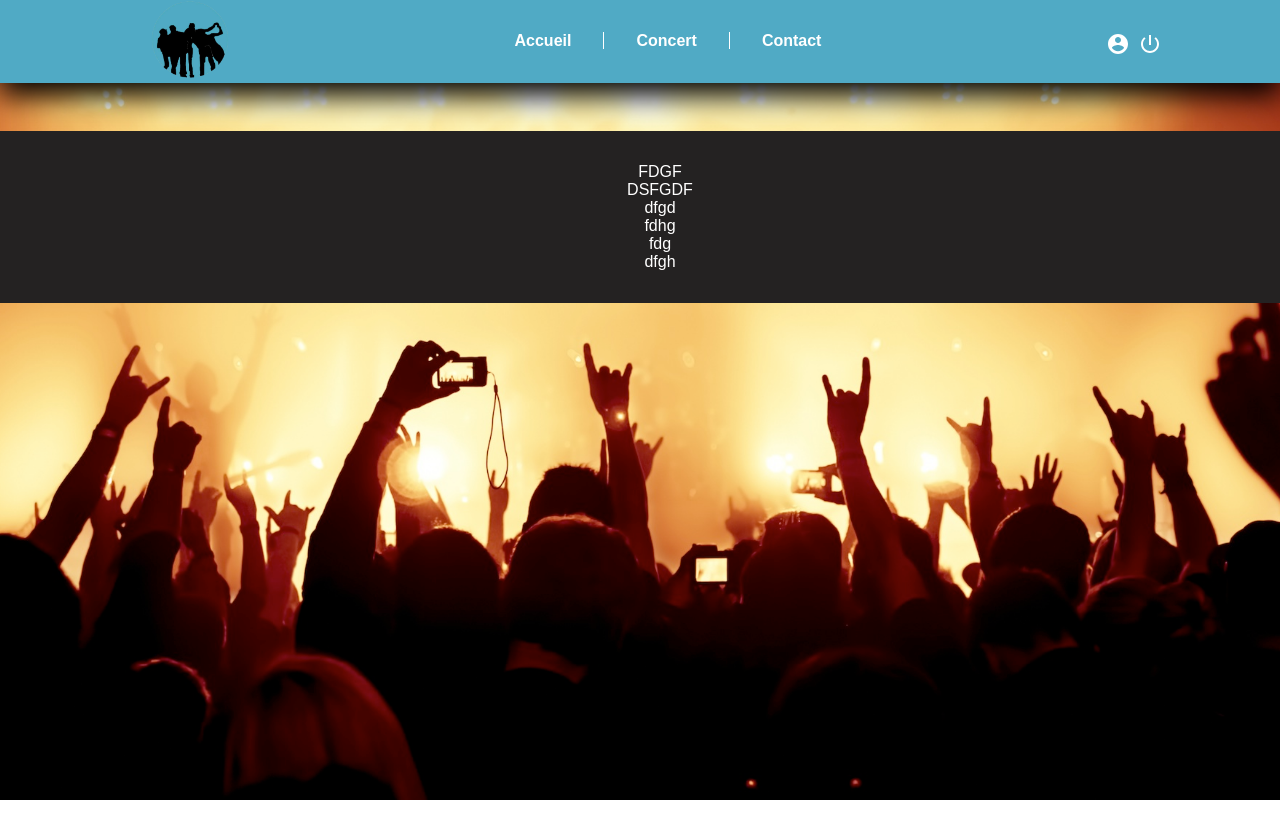
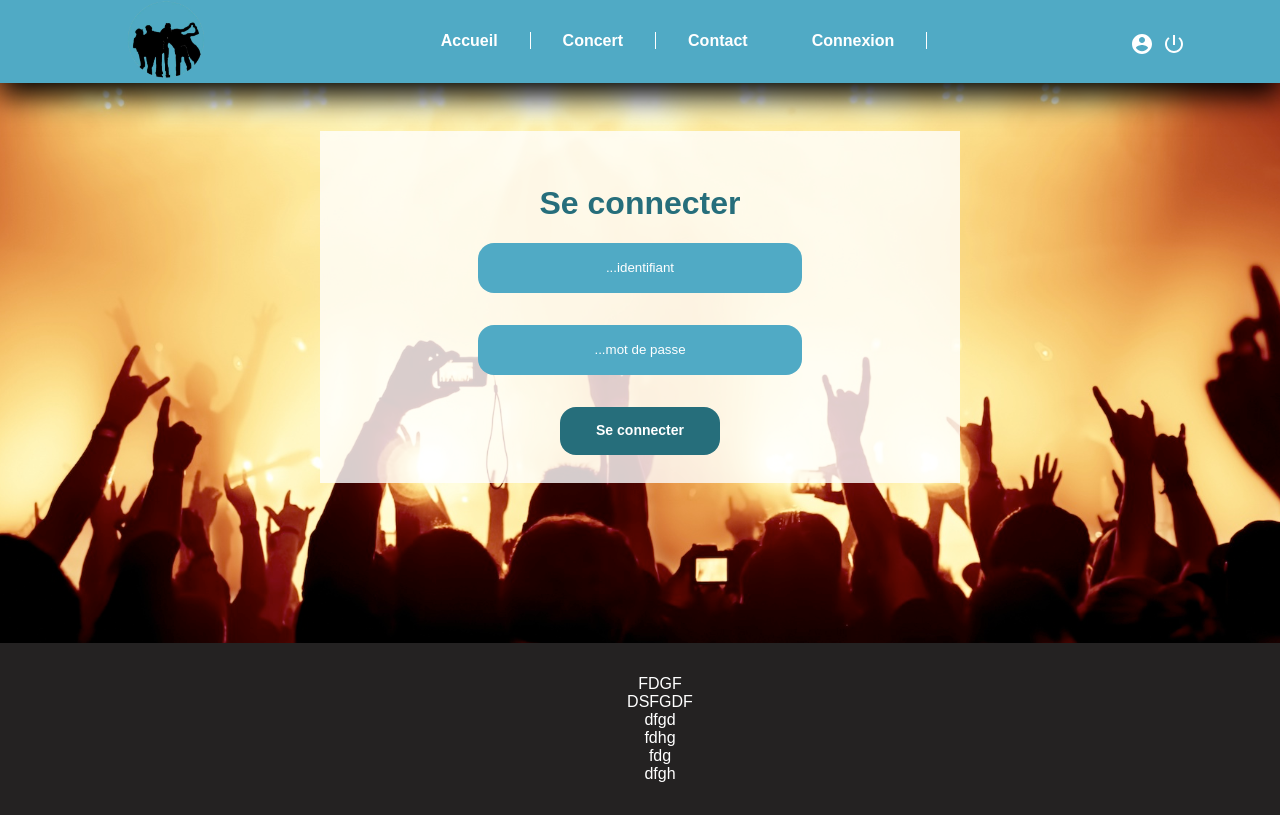
Before and after one commit to Sylvie-godard/music-gether-front, a React (Create React App) app: page /login in a window 1280 px wide. Built offline with nearby package versions, Linux system fonts and the light colour scheme.

Commit message:
[ADD] connexion

```diff
--- a/package.json
+++ b/package.json
@@ -12,10 +12,12 @@
     "bootstrap": "^4.4.1",
     "react": "^16.13.1",
     "react-dom": "^16.13.1",
+    "react-multi-carousel": "^2.5.4",
     "react-router": "^5.1.2",
     "react-router-dom": "^5.1.2",
     "react-scripts": "3.4.0",
-    "react-slideshow-image": "^1.4.0"
+    "react-slideshow-image": "^1.4.0",
+    "semantic-ui-react": "^0.88.2"
   },
   "scripts": {
     "start": "react-scripts start",
--- /dev/null
+++ b/src/ConnexionComponent/Connexion.js
@@ -0,0 +1,19 @@
+import React from "react";
+
+const Connexion = () => {
+  return (
+      <div className='auth-model'>
+          <h1>Se connecter</h1>
+          <div className='texBox'>
+              <input type="text" placeholder='...identifiant'/>
+          </div>
+
+          <div className='texBox'>
+              <input type="text" placeholder='...mot de passe'/>
+          </div>
+          <input className='send-box' type="submit" value="Se connecter"/>
+      </div>
+  );
+};
+
+export default Connexion;
--- a/src/NavbarComponent/Navbar.js
+++ b/src/NavbarComponent/Navbar.js
@@ -9,6 +9,7 @@ import Contact from '../ContactComponent/Contact';
 import Concert from '../ConcertComponent/Concert';
 import Home from "../Home/HomeComponent";
 import User from "../UserComponent/User";
+import Connexion from "../ConnexionComponent/Connexion";
 import LOGOconcert from "../css/img/LOGOconcert.png";
 import AccountCircleIcon from '@material-ui/icons/AccountCircle';
 import PowerSettingsNewIcon from '@material-ui/icons/PowerSettingsNew';
@@ -32,6 +33,9 @@ const NavBar = () => {
                             <li>
                                 <Link to='/contact'>Contact</Link>
                             </li>
+                            <li>
+                                <Link to='/login'>Connexion</Link>
+                            </li>
                         </div>
                         <div className='menu-profile'>
                             <li>
@@ -47,6 +51,9 @@ const NavBar = () => {
                             <Home />
                         </Route>
 
+                        <Route path='/login'>
+                            <Connexion />
+                        </Route>
                         <Route path='/contact'>
                             <Contact />
                         </Route>
--- a/src/UserComponent/User.js
+++ b/src/UserComponent/User.js
@@ -2,12 +2,30 @@ import React, {useEffect, useState} from "react";
 import axios from "axios";
 import {Slide} from 'react-slideshow-image';
 
+const responsive = {
+    desktop: {
+        breakpoint: {max: 3000, min: 1024},
+        items: 3,
+        paritialVisibilityGutter: 60
+    },
+    tablet: {
+        breakpoint: {max: 1024, min: 464},
+        items: 2,
+        paritialVisibilityGutter: 50
+    },
+    mobile: {
+        breakpoint: {max: 464, min: 0},
+        items: 1,
+        paritialVisibilityGutter: 30
+    }
+};
+
 const properties = {
     duration: 0,
-    transitionDuration: 8000,
+    transitionDuration: 5000,
     infinite: true,
-    indicators: true,
-    arrow: true,
+    indicators: false,
+    arrows: false,
 };
 
 const User = () => {
@@ -28,15 +46,13 @@ const User = () => {
     return (
         <div className='bande-user'>
             <h2 className='center'>Accompagnez les à leurs prochains concert</h2>
-            <div className='bande-user-img'>
+            <div>
                 {isLoading ?
-                    <Slide {...properties}>
+                    <Slide{...properties}>
                         {
                             users.map((value, index) => {
-                                return <div>
-                                    <img className='round_img' alt={value.photo_url}
-                                         src={require(`../css/img/${value.photo_url}`)}/>
-                                </div>
+                                return <img key={index} className='round_img' alt={value.photo_url}
+                                            src={require(`../css/img/${value.photo_url}`)}/>
                             })
                         }
                     </Slide>
--- a/src/css/style.css
+++ b/src/css/style.css
@@ -7,6 +7,7 @@ html {
     width: 100%;
     height: 100%;
 }
+
 body {
     background-image: url('img/concert-audience.jpg');
     background-attachment: fixed;
@@ -20,7 +21,7 @@ footer {
     color: white;
     text-align: center;
     background: #242222;
-    width:100%;
+    width: 100%;
     bottom: 0;
 }
 
@@ -71,11 +72,12 @@ footer {
     justify-content: center;
     background-color: rgba(38, 110, 123, 1);
     border: none;
-    font: normal normal bold 14px/1.4em raleway,sans-serif;
+    font: normal normal bold 14px/1.4em raleway, sans-serif;
     color: white;
     cursor: pointer;
     border-radius: 0.2rem;
 }
+
 .navBar {
     display: flex;
     margin: 0 0 3rem 0;
@@ -119,6 +121,10 @@ footer {
     color: white;
 }
 
+.image-item {
+    padding: 20px 0 20px 20px;
+}
+
 .navBar a:active {
     color: black;
 }
@@ -127,7 +133,7 @@ footer {
     color: black;
 }
 
-.round_img{
+.round_img {
     width: 14rem;
     height: 14rem;
     border: none;
@@ -138,13 +144,47 @@ footer {
     background-color: white;
     padding-top: 0.5rem;
     padding-bottom: 0.5rem;
-    width:100%;
 }
 
 .center {
     color: #266E7B;
     text-align: center;
 }
-.bande-user-img {
-    width:100%;
+
+.texBox input {
+    width: 20rem;
+    color: white;
+    height: 3rem;
+    margin-bottom: 2rem;
+    text-align: center;
+    border: none;
+    border-radius: 1rem;
+    background-color: #50aac5;
 }
+
+.texBox ::placeholder {
+    color: white;
+}
+
+.auth-model {
+    margin-left: auto;
+    margin-right: auto;
+    padding-top: 2rem;
+    justify-content: center;
+    background-color: rgba(255, 255, 255, 0.8);
+    width: 40rem;
+    height: 20rem;
+    margin-bottom: 10rem;
+}
+
+.send-box {
+    cursor: pointer;
+    font: normal normal bold 14px/1.4em raleway, sans-serif;
+    background-color: #266E7B;
+    color: white;
+    border: none;
+    border-radius: 1rem;
+    width: 10rem;
+    height: 3rem;
+    margin-bottom: 15rem;
+}
```
Also changed, not shown: src/Home/SlideShowComponent.js (line endings or trailing spaces), 1 other file (tests, documents, lock files or other folders).
